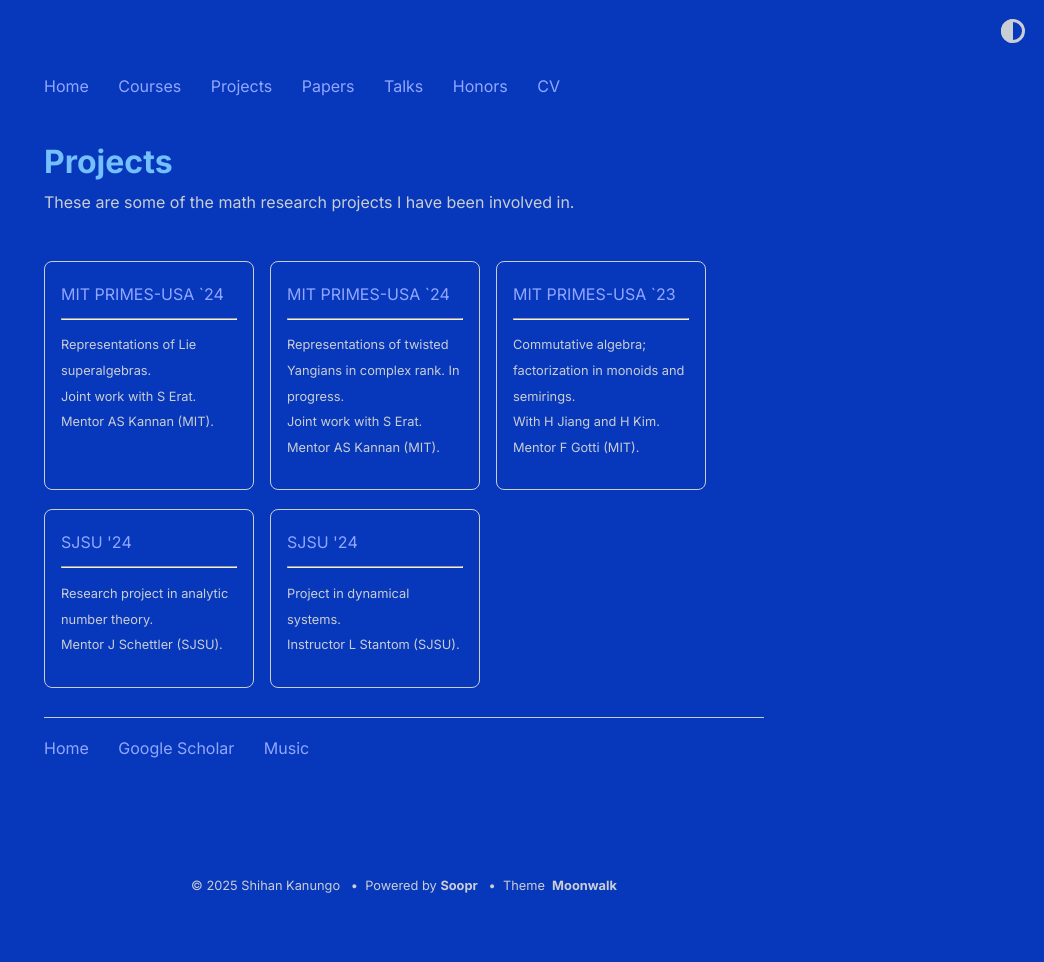
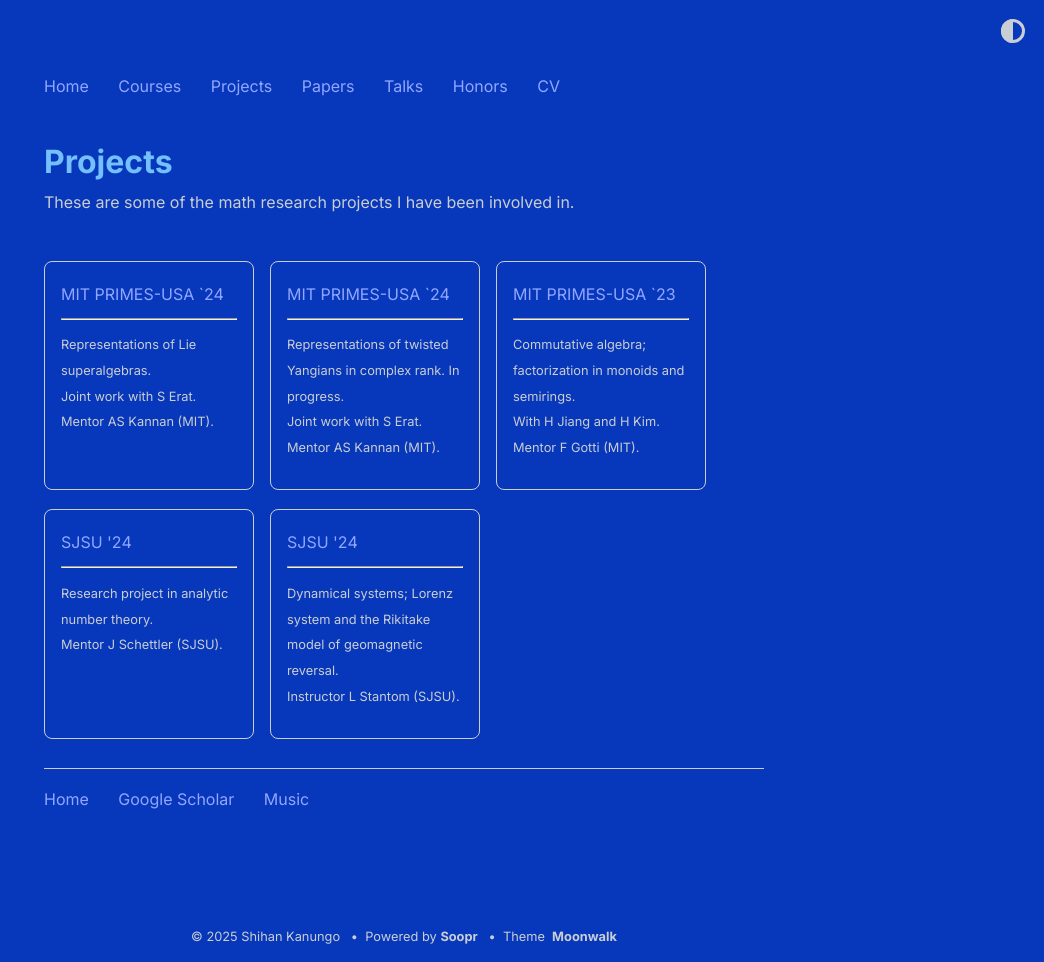
Before and after one commit to shihankanungo/shihankanungo.github.io, a Jekyll site: the page built from projects.md, in a window 1280 px wide. Shown: the whole page, without its empty margins (236-1280 px from the left). Built offline with Jekyll 4.4.1, drawn with Linux system fonts in a browser that asks for light colours; before the commit the page ends 911 px from its top, so only the background shows below that.

Commit message:
Update home.yml

```diff
--- a/_data/home.yml
+++ b/_data/home.yml
@@ -42,7 +42,7 @@ project_entries:
 
   - title: SJSU '24
     url: dyn-sys
-    desc: Project in dynamical systems. <br> Instructor L Stantom (SJSU).
+    desc: Dynamical systems; Lorenz system and the Rikitake model of geomagnetic reversal. <br> Instructor L Stantom (SJSU).
 
 # old_project_entries:
 #   - title: Soopr
```
